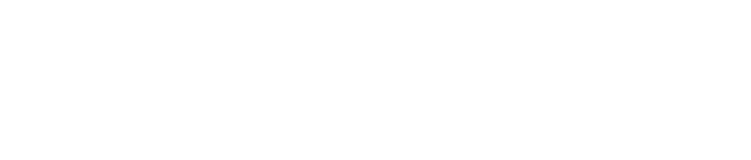
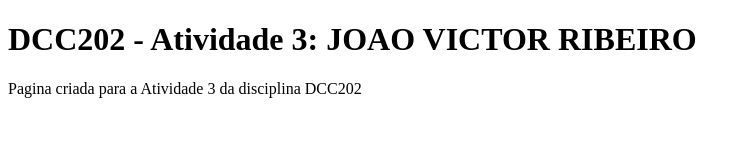
Before and after one commit to ufjf-dcc202/ufjf-dcc202-2023-3-b-atv3-jvribeiro207, a website: page index.html in a window 1280 px wide. Shown: the whole page, without its empty margins (0-751 px from the left). Drawn offline with Linux system fonts and the light colour scheme.

Commit message:
adiciona h1 e paragrafo

```diff
--- a/index.html
+++ b/index.html
@@ -7,9 +7,11 @@
 </head>
 <body>
     <main>
-        <h1>
+        <h1>DCC202 - Atividade 3: JOAO VICTOR RIBEIRO</h1>
+        <p>
+          Pagina criada para a Atividade 3 da disciplina DCC202
+        </p>
 
-        </h1>
     </main>
 
 </body>
```
